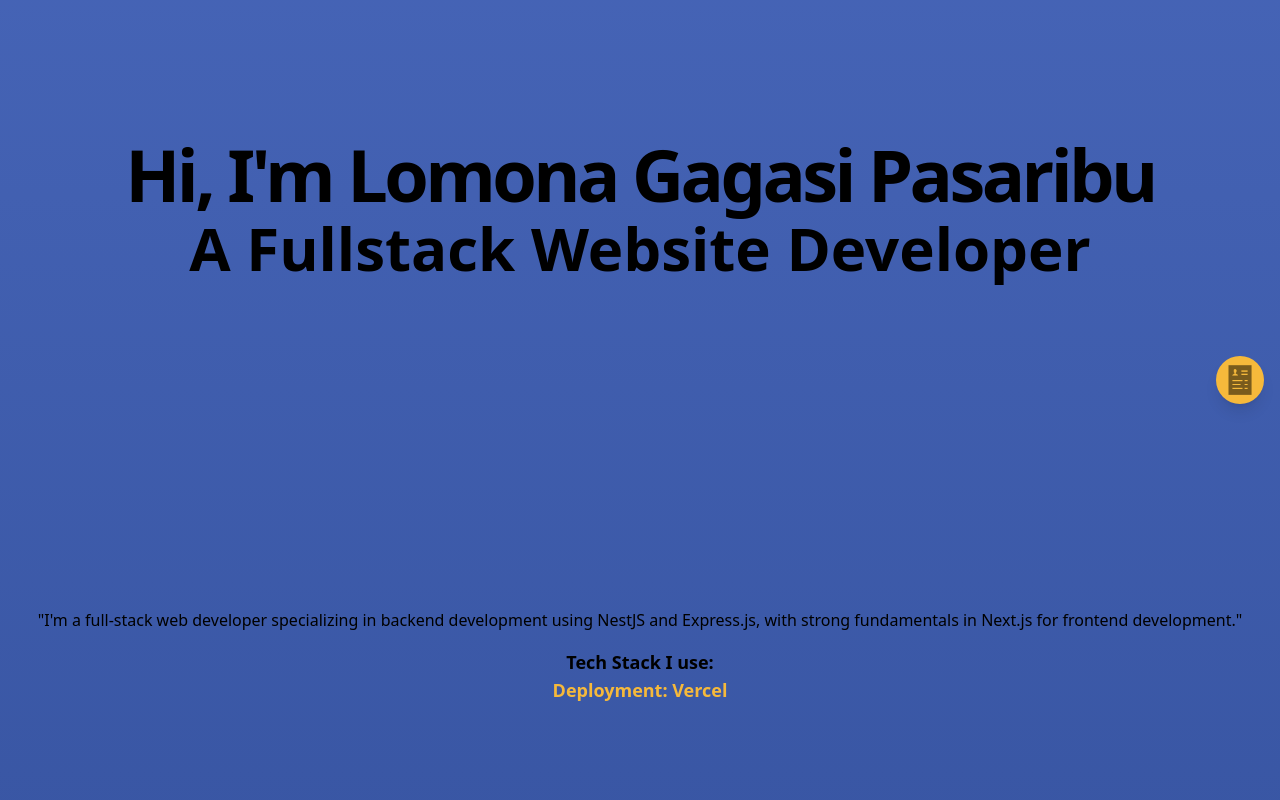
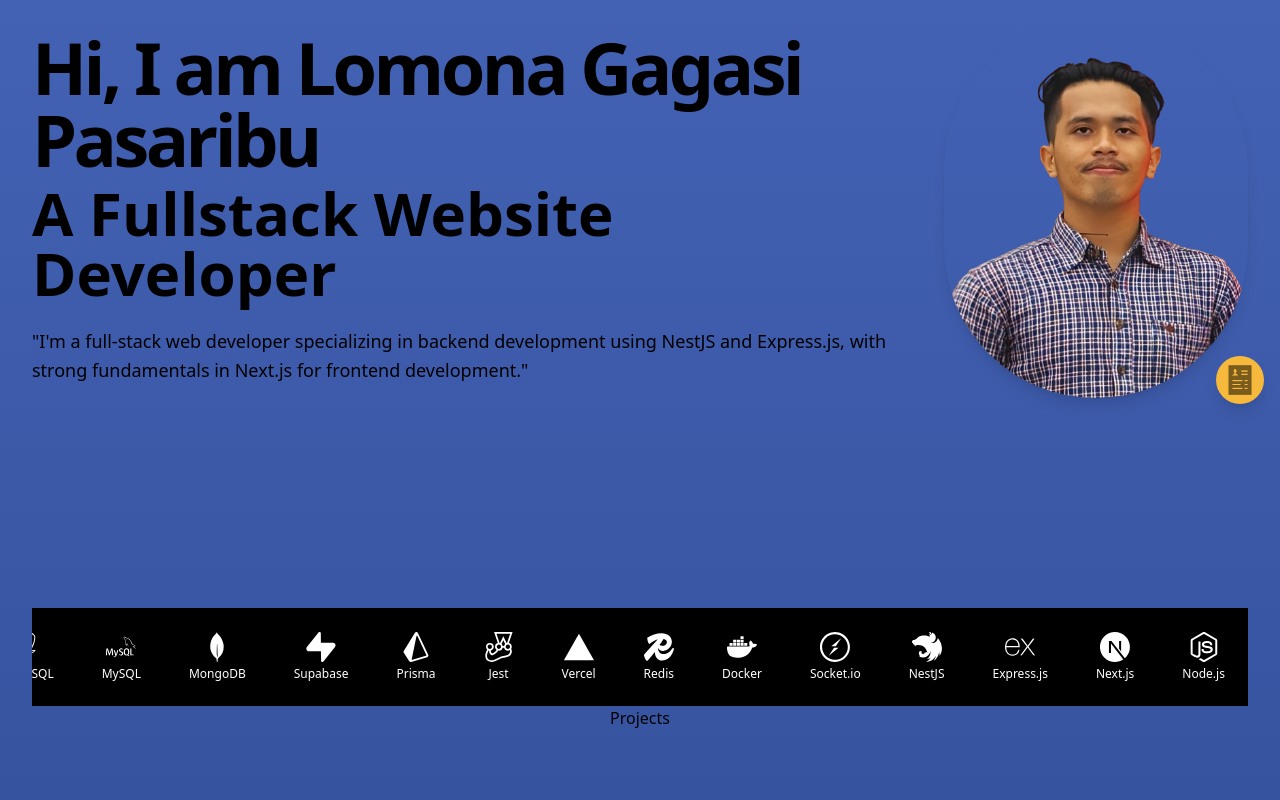
Before and after one commit to Logassi/portofolio_website, a Next.js app: page / in a window 1280 px wide. Shown: the part 380-1180 px from the top of the page. Built offline with nearby package versions, Linux system fonts and the light colour scheme.

Commit message:
Feat : Modify home page view
- add profile picture in hero section
- add infinite sliding tech stack

```diff
--- a/package.json
+++ b/package.json
@@ -15,6 +15,7 @@
     "next": "15.2.1",
     "react": "^18.2.0",
     "react-dom": "^18.2.0",
+    "react-icons": "^5.5.0",
     "tailwind-merge": "^3.0.2",
     "tailwindcss-animate": "^1.0.7"
   },
--- a/src/app/globals.css
+++ b/src/app/globals.css
@@ -171,3 +171,16 @@ h1 {
 h2 {
   @apply text-4xl font-semibold sm:text-5xl lg:text-6xl;
 }
+
+@keyframes marquee {
+  0% {
+    transform: translateX(0%);
+  }
+  100% {
+    transform: translateX(-50%);
+  }
+}
+
+.animate-marquee {
+  animation: marquee 25s linear infinite;
+}
--- a/src/views/pages/home-page/index.tsx
+++ b/src/views/pages/home-page/index.tsx
@@ -1,5 +1,25 @@
 "use client";
 import { useState, useEffect } from "react";
+import {
+  SiNestjs,
+  SiExpress,
+  SiNextdotjs,
+  SiReact,
+  SiTailwindcss,
+  SiPostgresql,
+  SiMysql,
+  SiMongodb,
+  SiTypescript,
+  SiJavascript,
+  SiJest,
+  SiVercel,
+  SiNodedotjs,
+  SiRedis,
+  SiDocker,
+  SiSocketdotio,
+  SiSupabase,
+  SiPrisma,
+} from "react-icons/si";
 
 export default function HomePageView() {
   const techStack = [
@@ -39,32 +59,68 @@ export default function HomePageView() {
     const interval = setInterval(() => {
       setCurrentStack((prev) => (prev + 1) % techStack.length);
     }, 1500);
-
     return () => clearInterval(interval);
   }, []);
 
   return (
     <main>
       <article className="flex items-center justify-center text-center w-full h-dvh">
-        <div className="flex flex-col gap-2 text-2xl">
-          <h1>Hi, I'm Lomona Gagasi Pasaribu</h1>
-          <h2>A Fullstack Website Developer</h2>
+        <div className="flex flex-row items-center gap-8 text-left">
+          {/* Text on the left */}
+          <div className="flex flex-col gap-2 text-2xl">
+            <h1>Hi, I am Lomona Gagasi Pasaribu</h1>
+            <h2>A Fullstack Website Developer</h2>
+            <p>
+              "I'm a full-stack web developer specializing in backend
+              development using NestJS and Express.js, with strong fundamentals
+              in Next.js for frontend development."
+            </p>
+          </div>
+
+          {/* Image on the right */}
+          <img
+            src="/2-removebg.png"
+            alt="Portrait of Lomona Gagasi Pasaribu, Fullstack Web Developer"
+            className="w-95 h-95 rounded-full object-cover shadow-lg"
+          />
         </div>
       </article>
 
-      <article className="text-center w-full h-dvh">
-        <div>
-          "I'm a full-stack web developer specializing in backend development
-          using NestJS and Express.js, with strong fundamentals in Next.js for
-          frontend development."
-        </div>
-
-        {/* Dynamic Tech Stack */}
-        <div className="mt-4 text-lg font-semibold">
-          Tech Stack I use: <br />
-          <span className="text-[#f6b93b] transition-opacity duration-500">
-            {techStack[currentStack]}
-          </span>
+      {/* Scrolling Icons with Hover Pause */}
+      <article className="w-full bg-black py-6 overflow-hidden">
+        <div className="whitespace-nowrap">
+          <div className="inline-flex animate-marquee space-x-12 text-white text-center px-4">
+            {[...Array(4)].flatMap((_, loopIndex) =>
+              [
+                { icon: <SiNestjs />, label: "NestJS" },
+                { icon: <SiExpress />, label: "Express.js" },
+                { icon: <SiNextdotjs />, label: "Next.js" },
+                { icon: <SiNodedotjs />, label: "Node.js" },
+                { icon: <SiReact />, label: "React.js" },
+                { icon: <SiTailwindcss />, label: "Tailwind CSS" },
+                { icon: <SiTypescript />, label: "TypeScript" },
+                { icon: <SiJavascript />, label: "JavaScript" },
+                { icon: <SiPostgresql />, label: "PostgreSQL" },
+                { icon: <SiMysql />, label: "MySQL" },
+                { icon: <SiMongodb />, label: "MongoDB" },
+                { icon: <SiSupabase />, label: "Supabase" },
+                { icon: <SiPrisma />, label: "Prisma" },
+                { icon: <SiJest />, label: "Jest" },
+                { icon: <SiVercel />, label: "Vercel" },
+                { icon: <SiRedis />, label: "Redis" },
+                { icon: <SiDocker />, label: "Docker" },
+                { icon: <SiSocketdotio />, label: "Socket.io" },
+              ].map((item, index) => (
+                <div
+                  key={`${item.label}-${loopIndex}-${index}`}
+                  className="flex flex-col items-center justify-center text-3xl"
+                >
+                  {item.icon}
+                  <span className="text-xs mt-1">{item.label}</span>
+                </div>
+              ))
+            )}
+          </div>
         </div>
       </article>
 
@@ -108,6 +164,7 @@ export default function HomePageView() {
 
       <article className="text-center w-full h-dvh">Contact</article>
 
+      {/* Resume Download Button */}
       <div className="fixed bottom-4 right-4 flex items-center justify-center">
         <div className="relative group">
           <span className="absolute bottom-14 right-0 bg-black text-white text-xs px-3 py-1 rounded opacity-0 group-hover:opacity-100 transition-opacity duration-200 whitespace-nowrap">
--- a/tailwind.config.ts
+++ b/tailwind.config.ts
@@ -1,6 +1,6 @@
 import type { Config } from "tailwindcss";
 
-export default {
+const config: Config = {
   content: [
     "./src/views/**/*.{js,ts,jsx,tsx,mdx}",
     "./src/pages/**/*.{js,ts,jsx,tsx,mdx}",
@@ -13,7 +13,18 @@ export default {
         background: "var(--background)",
         foreground: "var(--foreground)",
       },
+      animation: {
+        marquee: "marquee 20s linear infinite",
+      },
+      keyframes: {
+        marquee: {
+          "0%": { transform: "translateX(0%)" },
+          "100%": { transform: "translateX(-100%)" },
+        },
+      },
     },
   },
-  plugins: [],
-} satisfies Config;
+  plugins: [require("tailwindcss-animate")],
+};
+
+export default config;
```
Also changed, not shown: public/2-removebg.png (added), 1 other file (tests, documents, lock files or other folders).
